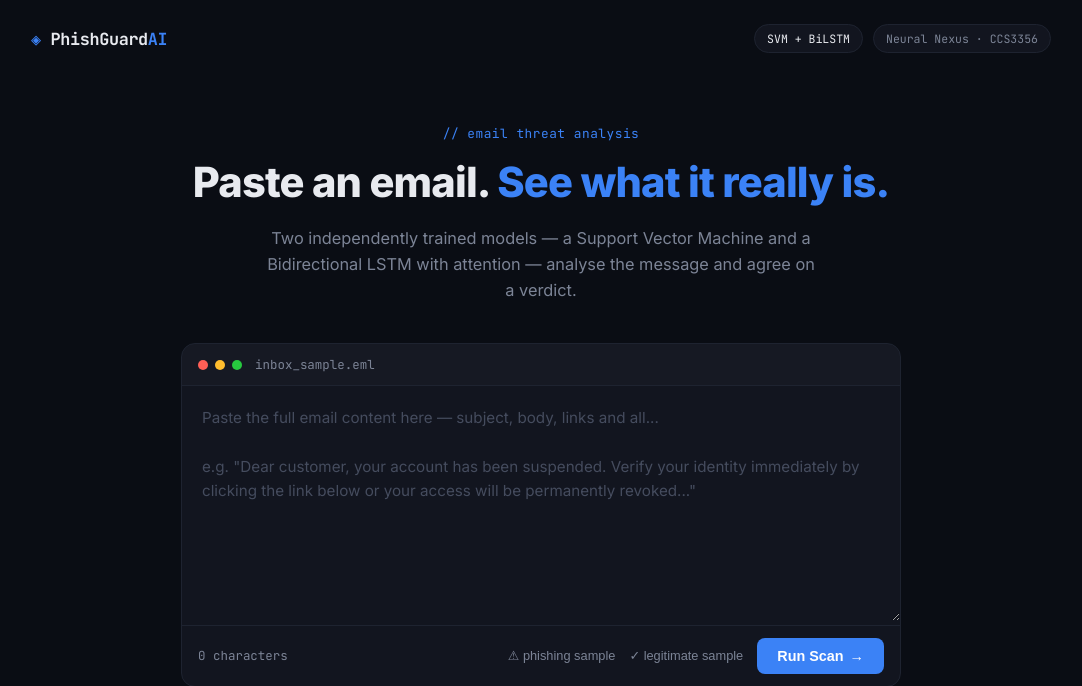
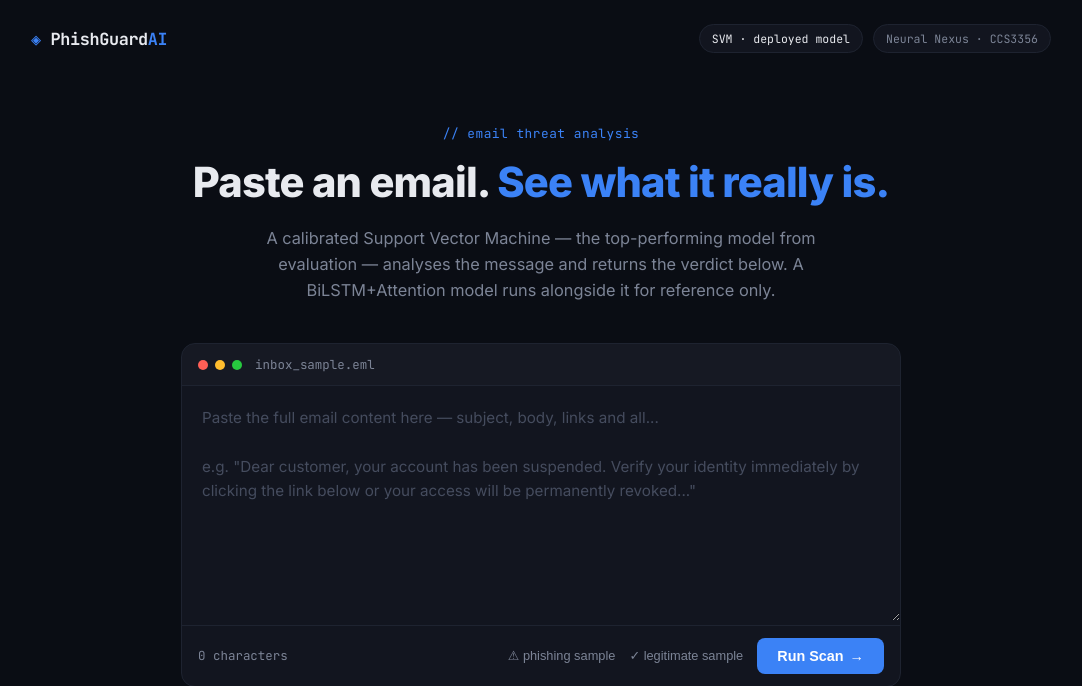
Before and after one commit to shakkyasanketh-lab/NLP_Group_16, a Flask app: page / in a window 1280 px wide. Shown: the top 686 px of the page, without its empty margins (99-1181 px from the left). Run offline with Flask 3, Linux system fonts and the light colour scheme; parts of the project's set-up code (start-up, migrations or seed data) failed here and were passed over.

Commit message:
Fix final verdict to use SVM only per Section 5.4; BiLSTM shown as reference-only signal, not part of the decision

```diff
--- a/src/app.py
+++ b/src/app.py
@@ -161,10 +161,14 @@ def analyze():
         bilstm_conf = float(bilstm_out.item())
         bilstm_pred = int(bilstm_conf >= 0.5)
 
-        # ── Final Decision (average of both) ──────────────────
-        avg_conf   = (svm_conf + bilstm_conf) / 2
-        verdict    = "PHISHING" if avg_conf >= 0.5 else "SAFE"
-        risk, color = get_risk_level(avg_conf)
+        # ── Final Decision ──────────────────────────────────────
+        # Per Section 5.4 of the report, the SVM is the single model
+        # selected for deployment (best F1/ROC-AUC, cheapest inference,
+        # and unaffected by the BiLSTM's validation-methodology caveat
+        # in Section 9.2). BiLSTM is run and shown in the UI purely as
+        # a reference signal — it does NOT influence the verdict below.
+        verdict     = "PHISHING" if svm_conf >= 0.5 else "SAFE"
+        risk, color = get_risk_level(svm_conf)
 
         # ── Suspicious Words ──────────────────────────────────
         suspicious = get_suspicious_words(cleaned, word2idx)
@@ -173,7 +177,7 @@ def analyze():
             'verdict':          verdict,
             'risk_level':       risk,
             'risk_color':       color,
-            'confidence':       round(avg_conf * 100, 1),
+            'confidence':       round(svm_conf * 100, 1),
             'svm_confidence':   round(svm_conf * 100, 1),
             'svm_verdict':      'PHISHING' if svm_pred else 'SAFE',
             'bilstm_confidence':round(bilstm_conf * 100, 1),
--- a/src/static/style.css
+++ b/src/static/style.css
@@ -251,6 +251,12 @@ textarea::placeholder { color: #454c5e; }
     border-radius: 10px;
     padding: 16px;
 }
+.model-card-active {
+    border-color: var(--accent);
+}
+.model-card-reference {
+    opacity: 0.7;
+}
 .model-card-head {
     display: flex;
     justify-content: space-between;
@@ -259,6 +265,18 @@ textarea::placeholder { color: #454c5e; }
     gap: 8px;
 }
 .model-name { font-weight: 700; font-size: 0.95rem; }
+.model-role {
+    font-family: var(--font-mono);
+    font-size: 0.6rem;
+    font-weight: 700;
+    letter-spacing: 0.03em;
+    padding: 2px 7px;
+    border-radius: 4px;
+    margin-left: 6px;
+    vertical-align: middle;
+}
+.role-deployed  { color: var(--accent); background: var(--accent-dim); }
+.role-reference { color: var(--text-dim); background: rgba(255, 255, 255, 0.05); }
 .model-meta { font-family: var(--font-mono); font-size: 0.68rem; color: var(--text-dim); white-space: nowrap; }
 .model-bar {
     height: 8px;
--- a/src/templates/index.html
+++ b/src/templates/index.html
@@ -13,7 +13,7 @@
 <div class="topbar">
     <div class="logo"><span class="logo-mark">◈</span> PhishGuard<span class="accent">AI</span></div>
     <div class="pills">
-        <span class="pill">SVM + BiLSTM</span>
+        <span class="pill">SVM · deployed model</span>
         <span class="pill pill-muted">Neural Nexus · CCS3356</span>
     </div>
 </div>
@@ -24,8 +24,9 @@
         <p class="eyebrow">// email threat analysis</p>
         <h1>Paste an email. <span class="accent">See what it really is.</span></h1>
         <p class="lead">
-            Two independently trained models — a Support Vector Machine and a
-            Bidirectional LSTM with attention — analyse the message and agree on a verdict.
+            A calibrated Support Vector Machine — the top-performing model from
+            evaluation — analyses the message and returns the verdict below.
+            A BiLSTM+Attention model runs alongside it for reference only.
         </p>
     </section>
 
@@ -53,7 +54,7 @@ e.g. "Dear customer, your account has been suspended. Verify your identity immed
 
     <section id="loading" class="loading hidden">
         <div class="spinner"></div>
-        <p>Running SVM + BiLSTM inference…</p>
+        <p>Running SVM inference…</p>
     </section>
 
     <section id="results" class="hidden">
@@ -72,16 +73,16 @@ e.g. "Dear customer, your account has been suspended. Verify your identity immed
             <div class="result-text">
                 <span id="riskBadge" class="risk-badge"></span>
                 <h2 id="verdictHeadline"></h2>
-                <p class="result-sub">Combined verdict is the mean of both model outputs below.</p>
+                <p class="result-sub">Verdict is the SVM's output — the model selected for deployment (see Section 5.4).</p>
             </div>
         </div>
 
         <div class="breakdown-card">
-            <p class="section-label">Model breakdown (2/2 trained models live)</p>
+            <p class="section-label">Model breakdown — SVM decides the verdict; BiLSTM is shown for reference only</p>
             <div class="model-grid">
-                <div class="model-card">
+                <div class="model-card model-card-active">
                     <div class="model-card-head">
-                        <span class="model-name">SVM</span>
+                        <span class="model-name">SVM <span class="model-role role-deployed">DEPLOYED</span></span>
                         <span class="model-meta">TF-IDF · Shakkya</span>
                     </div>
                     <div class="model-bar"><div id="svmFill" class="model-bar-fill"></div></div>
@@ -90,9 +91,9 @@ e.g. "Dear customer, your account has been suspended. Verify your identity immed
                         <span id="svmLabel" class="model-tag"></span>
                     </div>
                 </div>
-                <div class="model-card">
+                <div class="model-card model-card-reference">
                     <div class="model-card-head">
-                        <span class="model-name">BiLSTM+Attention</span>
+                        <span class="model-name">BiLSTM+Attention <span class="model-role role-reference">REFERENCE ONLY</span></span>
                         <span class="model-meta">Word Embeddings · Shakkya</span>
                     </div>
                     <div class="model-bar"><div id="bilstmFill" class="model-bar-fill"></div></div>
@@ -216,7 +217,7 @@ function displayResults(data) {
 
     document.getElementById('verdictHeadline').textContent =
         (isPhishing ? 'Looks like phishing' : 'Looks legitimate') +
-        ' (2/2 models agreeing)';
+        ' — SVM confidence ' + data.svm_confidence + '%';
 
     // Model cards
     setModelCard('svm',    data.svm_confidence,    data.svm_verdict);
```
